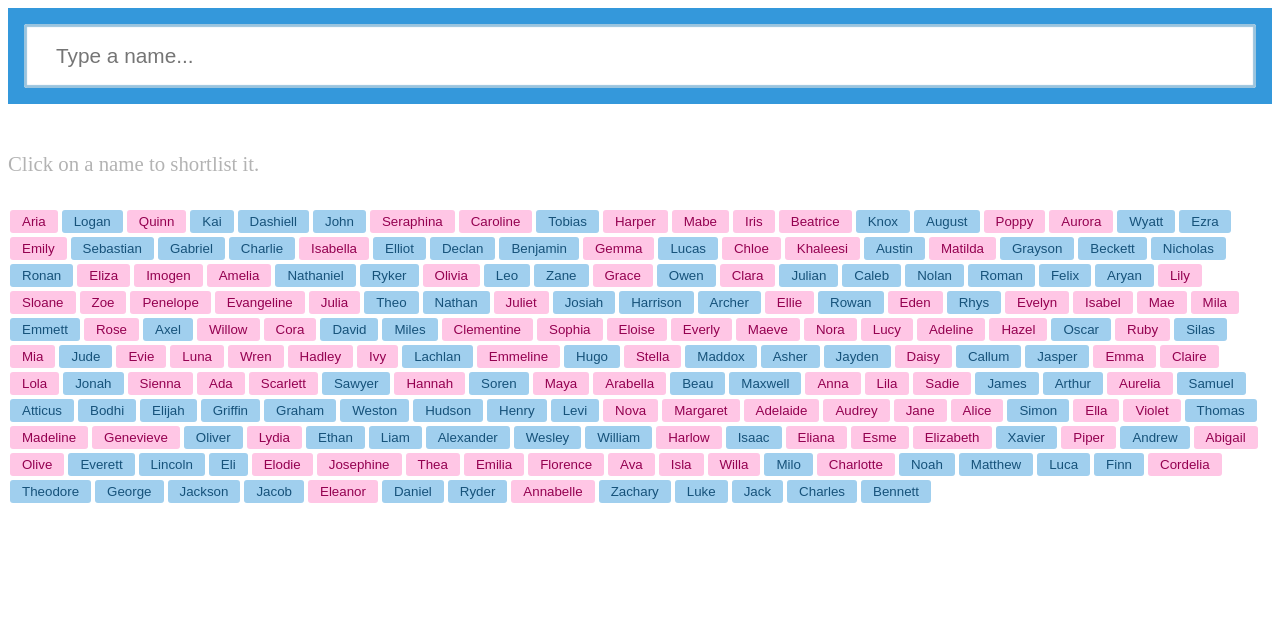
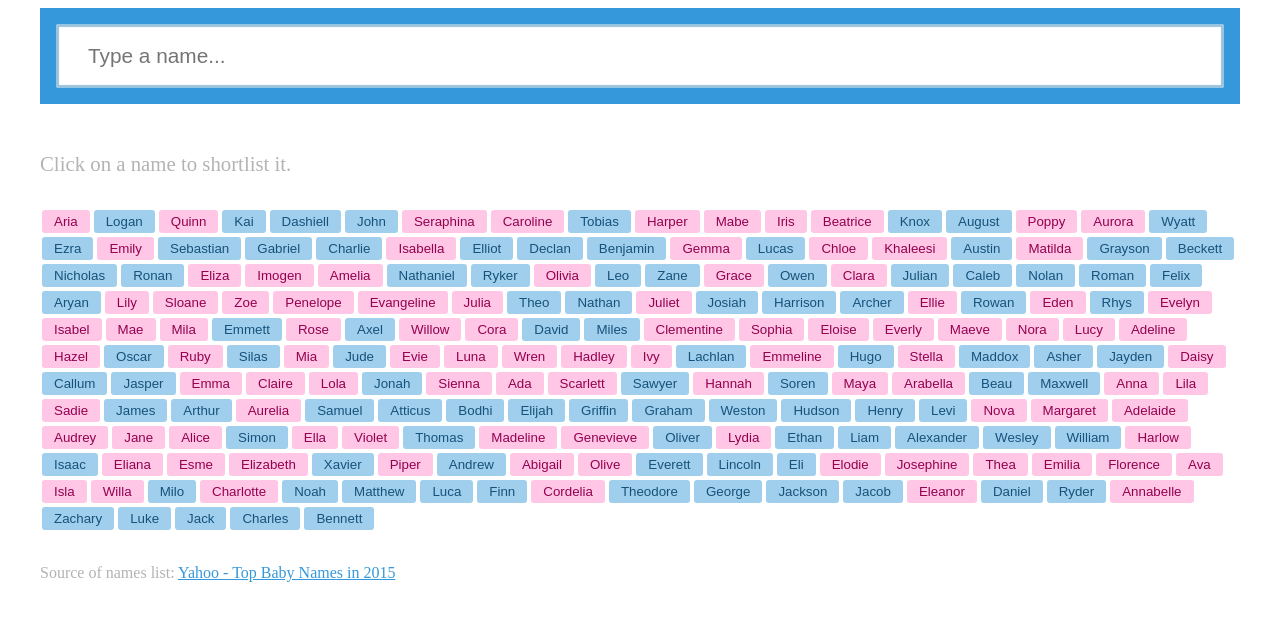
Before and after one commit to whydidIchoosephysics/react-baby-names-2, a React (Create React App) app: page / in a window 1280 px wide. Shown: the top 620 px of the page. Built offline with nearby package versions, Linux system fonts and the light colour scheme.

Commit message:
Reset button and footer implemented

```diff
--- a/src/App.js
+++ b/src/App.js
@@ -1,9 +1,11 @@
+import {Fragment, useState} from "react";
+
+// Components
 import {NamePicker} from './components/name-picker';
 import {Search} from './components/search';
 import {Shortlist} from './components/shortlist';
-
-import {Fragment, useState} from "react";
-
+import {ResetSearch} from './components/reset-search';
+import {Footer} from './components/footer';
 
 function App({names}) {
     const [searchValue, setSearchValue] = useState('');
@@ -11,6 +13,7 @@ function App({names}) {
 
     return (
       <Fragment>
+          <main>
             <Search
                 searchValue={searchValue}
                 setSearchValue={setSearchValue}/>
@@ -23,6 +26,11 @@ function App({names}) {
                 searchValue={searchValue}
                 shortlist={shortlist}
                 setShortlist={setShortlist}/>
+            <ResetSearch
+                searchValue={searchValue}
+                setSearchValue={setSearchValue}/>
+          </main>
+          <Footer/>
       </Fragment>
   )
 }
--- /dev/null
+++ b/src/components/footer.js
@@ -0,0 +1,16 @@
+import React from "react";
+
+export function Footer() {
+    return (
+        <footer className="credit">
+            Source of names list:{" "}
+            <a
+                href="https://www.yahoo.com/parenting/atticus-tops-baby-names-2015-124073377716.html"
+                target="_blank"
+                rel="noopener noreferrer"
+            >
+                Yahoo - Top Baby Names in 2015
+            </a>
+        </footer>
+    );
+}
--- /dev/null
+++ b/src/components/reset-search.js
@@ -0,0 +1,15 @@
+import React from "react";
+
+export function ResetSearch({searchValue, setSearchValue}) {
+    if (!searchValue) {
+        return null
+    }
+    return (
+        <button
+            className="reset-search"
+            onClick={() =>
+                setSearchValue("")}>
+            Reset Search
+        </button>
+    )
+}
```
Lines whose indentation alone changed are shown as unchanged.
